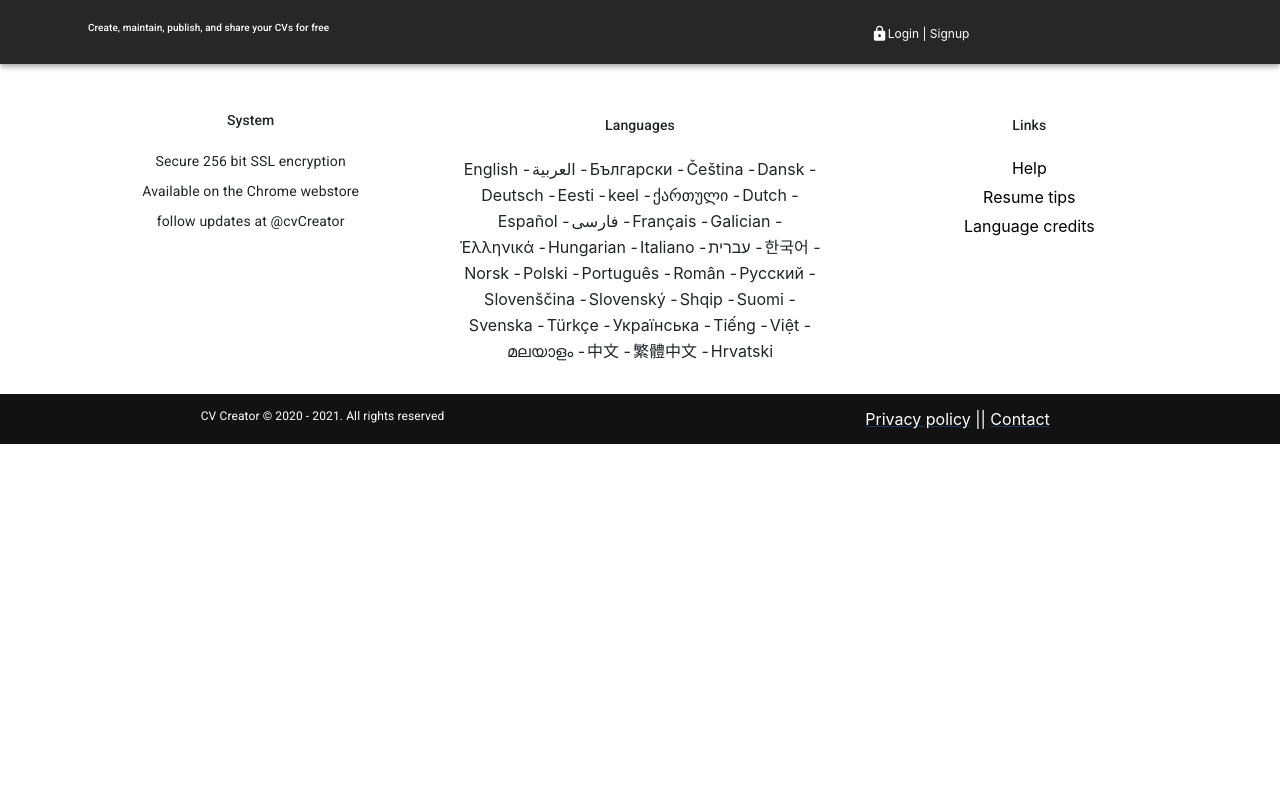
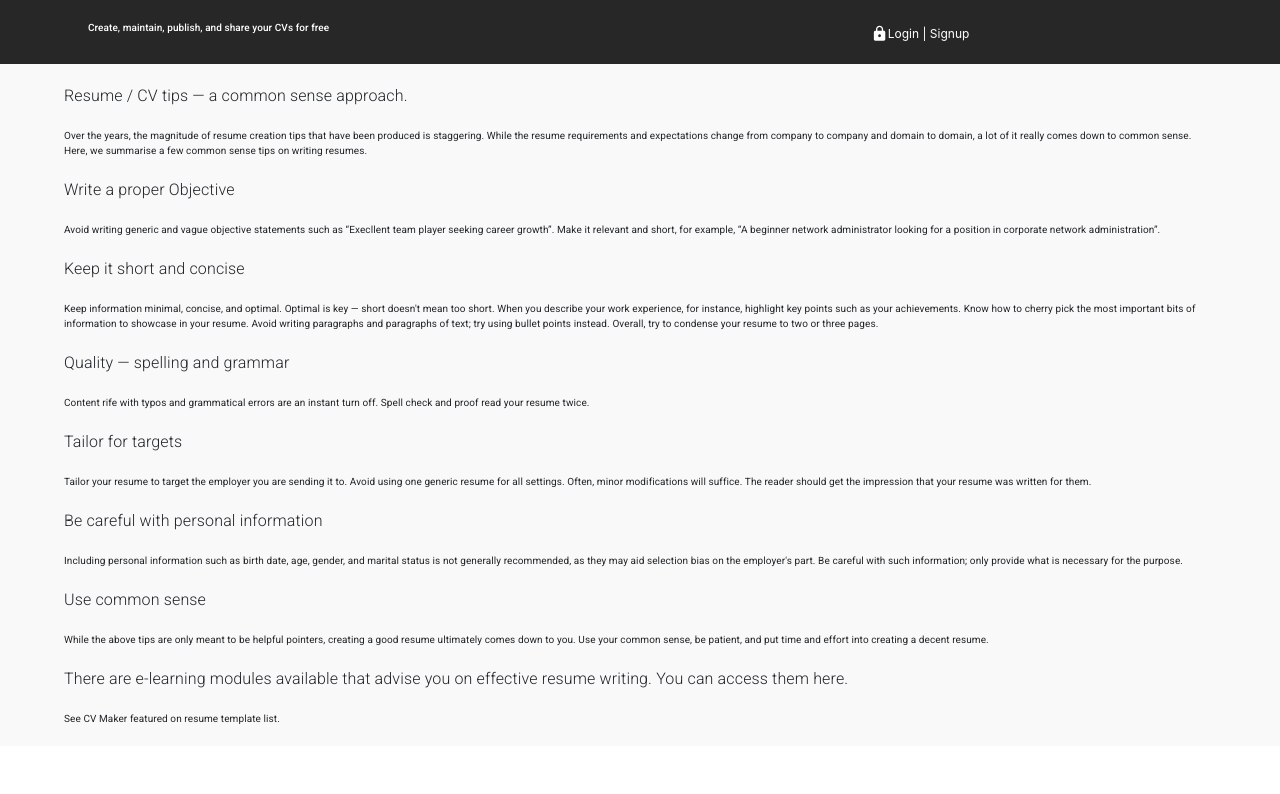
Before and after one commit to hossamabdulmagid/mui-react, a React (Create React App) app: page /tips in a window 1280 px wide. Shown: the top 794 px of the page. Built offline with nearby package versions, Linux system fonts and the light colour scheme.

Commit message:
added resume-tips page

```diff
--- a/src/App.tsx
+++ b/src/App.tsx
@@ -5,7 +5,7 @@ import { Route, Routes } from "react-router-dom";
 import SignInSignUpPage from './pages/signin-signup/signin-signup.component';
 import ContentLanguage from './component/contentlang/content.component';
 import Help from './pages/help/help.component';
-
+import ResumeTips from './pages/resume-tips/resume-tips.component';
 const App = () => {
   return (
     <div className="App">
@@ -14,6 +14,8 @@ const App = () => {
         <Route path="/" element={<HomePage />} />
         <Route path="/login" element={<SignInSignUpPage />} />
         <Route path="/help" element={<Help />} />
+        <Route path="/tips" element={<ResumeTips />} />
+
       </Routes>
       <ContentLanguage />
       <Footer />
--- /dev/null
+++ b/src/pages/resume-tips/resume-tips.component.tsx
@@ -0,0 +1,89 @@
+import { Fragment } from 'react';
+import { Stack, Grid, Typography, Container, Box } from '@mui/material';
+
+const ResumeTips: React.FC = (): JSX.Element => {
+    return (
+        <Fragment>
+            <Box sx={{ backgroundColor: "rgb(249, 249, 249)", padding: "20px" }}>
+                <Container>
+                    <Grid>
+                        <Grid>
+                            <Stack>
+                                <Typography sx={{ fontWeight: '200' }}>
+                                    Resume / CV tips — a common sense approach.
+                                </Typography>
+                                <Typography sx={{ fontSize: '10px', paddingTop: '20px' }}>
+                                    Over the years, the magnitude of resume creation tips that have been produced is staggering.
+                                    While the resume requirements and expectations change from company to company and domain to domain,
+                                    a lot of it really comes down to common sense.
+                                    Here, we summarise a few common sense tips on writing resumes.
+                                </Typography>
+                                <Typography sx={{ fontWeight: '200', paddingTop: '20px' }}>
+                                    Write a proper Objective
+                                </Typography>
+                                <Typography sx={{ fontSize: '10px', paddingTop: '20px' }}>
+                                    Avoid writing generic and vague objective statements such as “Execllent team player seeking career growth”.
+                                    Make it relevant and short, for example,
+                                    “A beginner network administrator looking for a position in corporate network administration”.
+                                </Typography>
+                                <Typography sx={{ fontWeight: '200', paddingTop: '20px' }}>
+                                    Keep it short and concise
+                                </Typography>
+                                <Typography sx={{ fontSize: '10px', paddingTop: '20px' }}>
+                                    Keep information minimal, concise, and optimal. Optimal is key — short doesn't mean too short.
+                                    When you describe your work experience, for instance, highlight key points such as your achievements.
+                                    Know how to cherry pick the most important bits of information to showcase in your resume.
+                                    Avoid writing paragraphs and paragraphs of text; try using bullet points instead.
+                                    Overall, try to condense your resume to two or three pages.
+                                </Typography>
+                                <Typography sx={{ fontWeight: '200', paddingTop: '20px' }}>
+                                    Quality — spelling and grammar
+                                </Typography>
+                                <Typography sx={{ fontSize: '10px', paddingTop: '20px' }}>
+                                    Content rife with typos and grammatical errors are an instant turn off.
+                                    Spell check and proof read your resume twice.
+
+                                </Typography>
+                                <Typography sx={{ fontWeight: '200', paddingTop: '20px' }}>
+                                    Tailor for targets
+
+                                </Typography>
+                                <Typography sx={{ fontSize: '10px', paddingTop: '20px' }}>
+                                    Tailor your resume to target the employer you are sending it to. Avoid using one generic resume for all settings.
+                                    Often,
+                                    minor modifications will suffice. The reader should get the impression that your resume was written for them.
+                                </Typography>
+                                <Typography sx={{ fontWeight: '200', paddingTop: '20px' }}>
+                                    Be careful with personal information
+                                </Typography>
+                                <Typography sx={{ fontSize: '10px', paddingTop: '20px' }}>
+                                    Including personal information such as birth date, age,
+                                    gender, and marital status is not generally recommended, as they may aid selection bias on the employer's part.
+                                    Be careful with such information; only provide what is necessary for the purpose.
+                                </Typography>
+                                <Typography sx={{ fontWeight: '200', paddingTop: '20px' }}>
+                                    Use common sense
+                                </Typography>
+                                <Typography sx={{ fontSize: '10px', paddingTop: '20px' }}>
+                                    While the above tips are only meant to be helpful pointers, creating a good resume ultimately comes down to you.
+                                    Use your common sense, be patient, and put time and effort into creating a decent resume.
+                                </Typography>
+                                <Typography sx={{ fontWeight: '200', paddingTop: '20px' }}>
+                                    There are e-learning modules available that advise you on effective resume writing. You can access them here.
+                                </Typography>
+                                <Typography sx={{ fontSize: '10px', paddingTop: '20px' }}>
+                                    See CV Maker featured on resume template list.
+                                </Typography>
+                            </Stack>
+                        </Grid>
+                    </Grid>
+                </Container>
+            </Box>
+
+        </Fragment >
+
+    );
+}
+
+
+export default ResumeTips;
```
